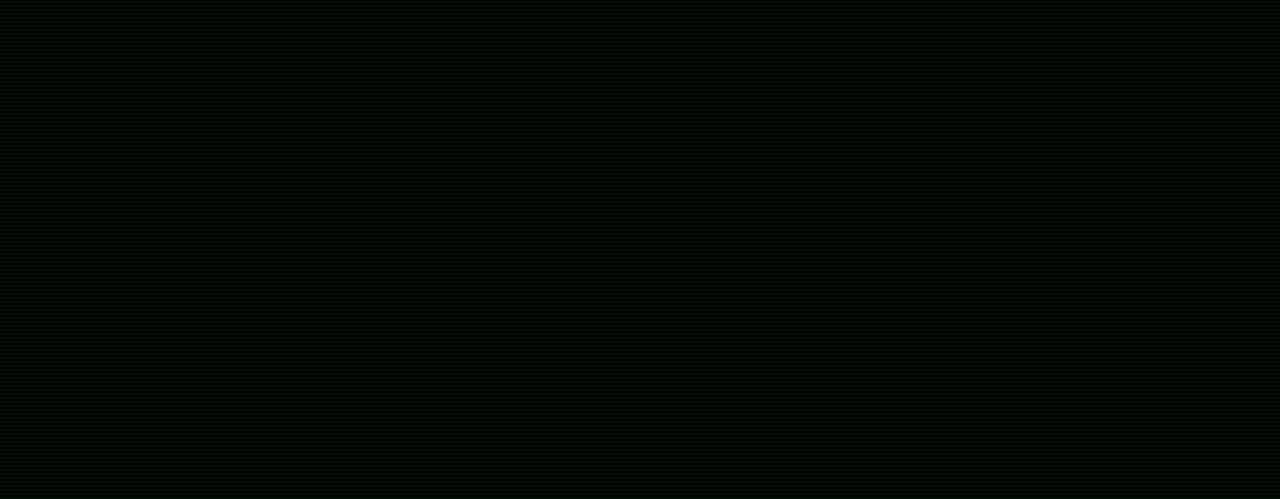
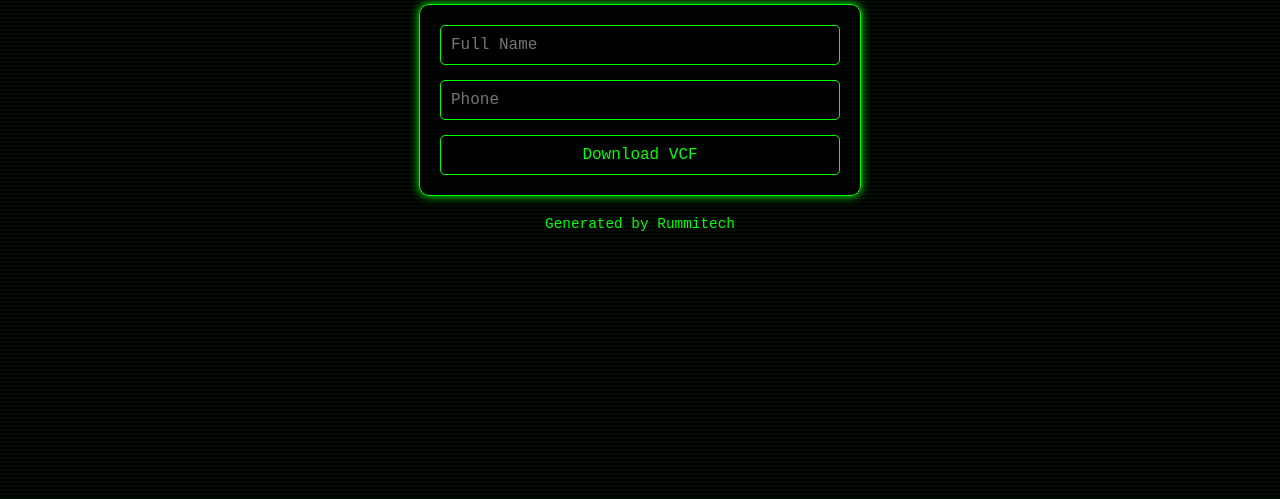
Before and after one commit to anonymous5968/Vcf-rummitech, a plain HTML site: page index.html in a window 1280 px wide. Shown: the part 341-840 px from the top of the page. Drawn offline with Linux system fonts and the light colour scheme.

Commit message:
Refactor HTML and CSS for improved layout
Updated styling and layout for better centering of content.

```diff
--- a/index.html
+++ b/index.html
@@ -5,7 +5,6 @@
 <meta name="viewport" content="width=device-width, initial-scale=1.0">
 <title>Rummitech VCF Generator</title>
 <style>
-  /* Hacker-style green-on-black theme */
   body {
     margin: 0;
     font-family: 'Courier New', monospace;
@@ -13,8 +12,8 @@
     color: #00FF00;
     display: flex;
     flex-direction: column;
-    align-items: center;
-    justify-content: flex-start;
+    justify-content: center; /* vertically center */
+    align-items: center;     /* horizontally center */
     min-height: 100vh;
     padding: 20px;
     background-image: repeating-linear-gradient(
@@ -74,11 +73,10 @@
   }
 
   footer {
-    margin-top: auto;
     text-align: center;
     font-size: 0.9rem;
     color: #00FF00;
-    margin-top: 30px;
+    margin-top: 20px;
   }
 
   @media(max-width: 500px) {
```
